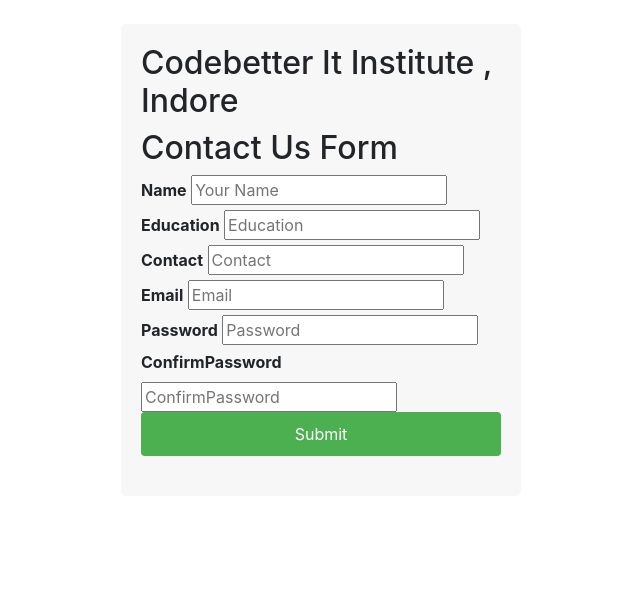
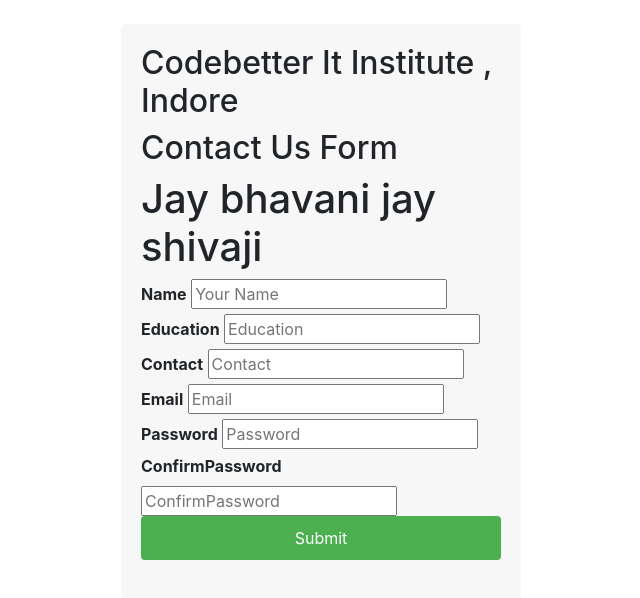
Before and after one commit to ashvinikhadsondni/html-practice-12pm, a plain HTML site: page two.html in a window 1280 px wide. Shown: the whole page, without its empty margins (319-959 px from the left). Drawn offline with nearby package versions, Linux system fonts and the light colour scheme.

Commit message:
some change

```diff
--- a/two.html
+++ b/two.html
@@ -96,6 +96,7 @@
                         method="post">
                         <h2>Codebetter It Institute , Indore</h2>
                         <h2>Contact Us Form</h2>
+                        <h1>Jay bhavani jay shivaji</h1>
                         <div className="row">
 
                             <div className="col-lg-6 ">
```
